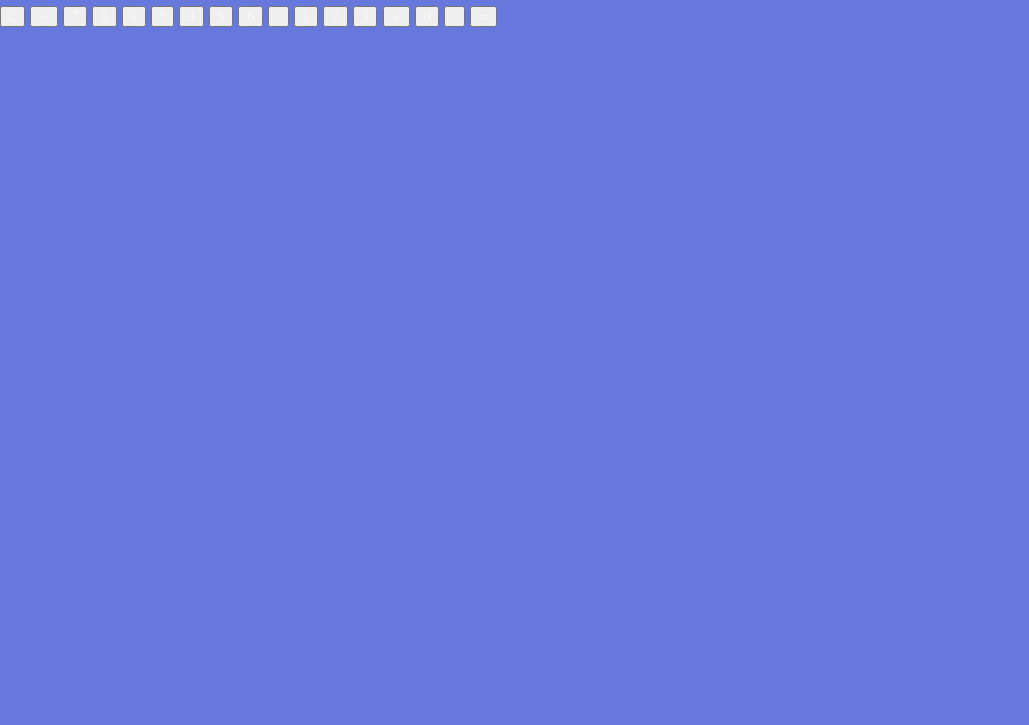
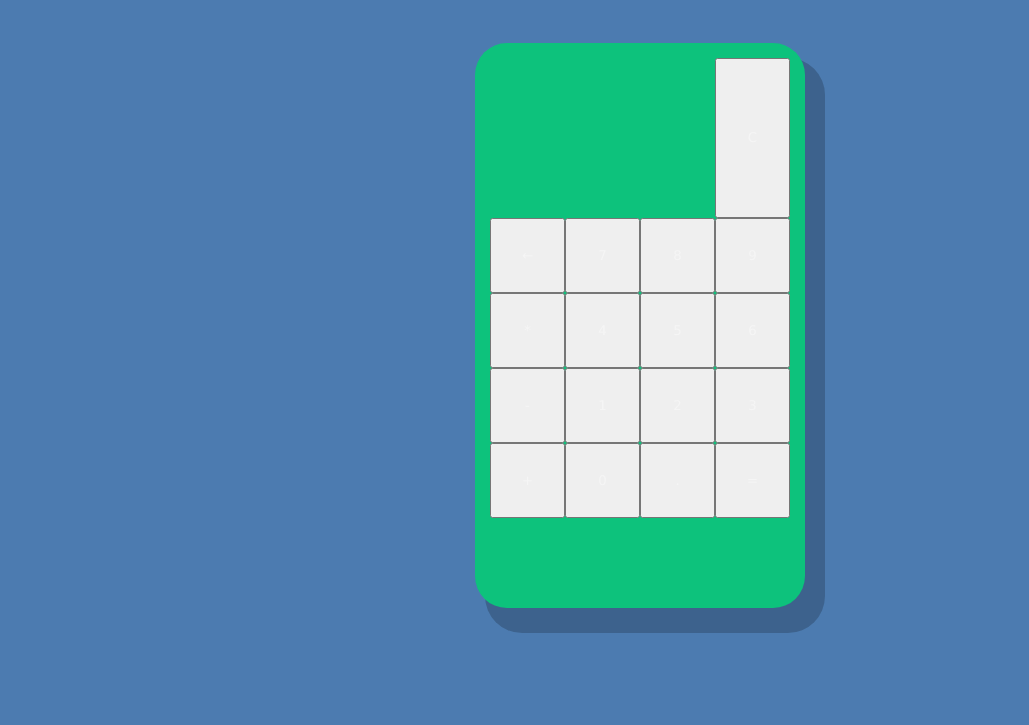
Before and after one commit to 20401/calculadora, a plain HTML site: page index.html in a window 1280 px wide. Shown: the part 75-800 px from the top of the page, without its empty margins (0-1029 px from the left). Drawn offline with Linux system fonts and the light colour scheme.

Commit message:
se ubican los botones en el medio y de le da forma al documento

```diff
--- a/index.html
+++ b/index.html
@@ -9,30 +9,30 @@
     <link rel="stylesheet" href="style.css">
 </head>
 
-<body>
-    <h1>LA CALCULADORA ES EL INICO DE LA PROGRAMACION</h1>
-    <div clase"contenedor">
-        <div clase "calculadora">
-            <div clase "display"></div>
+<body >
+<!--para la rama head <h1>LA CALCULADORA ES EL INICO DE LA PROGRAMACION</h1>-->
+    <div class="container">
+        <div class= "calculadora">
+            <div class= "display"></div>
             <div id="valor-ant"></div>
             <div id="valor-act"></div>
-            <button clase "col-2">C</button>
+            <button class= "col-2">C</button>
             <button>&larr;</button>
-            <button clase "numero">7</button>
-            <button clase "numero">8</button>
-            <button clase "numero">9</button>
-            <button clase "operador">*</button>
-            <button clase "numero">4</button>
-            <button clase "numero">5</button>
-            <button clase "numero">6</button>
-            <button clase "operador">-</button>
-            <button clase "numero">1</button>
-            <button clase "numero">2</button>
-            <button clase "numero">3</button>
-            <button clase "operador">+</button>
-            <button clase "numero" "col-2">0</button>
-            <button clase "numero">.</button>
-            <button clase "operador">=</button>
+            <button class= "numero">7</button>
+            <button class= "numero">8</button>
+            <button class="numero">9</button>
+            <button class= "operador">*</button>
+            <button class= "numero">4</button>
+            <button class= "numero">5</button>
+            <button class= "numero">6</button>
+            <button class= "operador">-</button>
+            <button class= "numero">1</button>
+            <button class= "numero">2</button>
+            <button class= "numero">3</button>
+            <button class= "operador">+</button>
+            <button class= "numero" "col-2">0</button>
+            <button class= "numero">.</button>
+            <button class= "operador">=</button>
 
         </div>
     </div>
--- a/style.css
+++ b/style.css
@@ -1,16 +1,29 @@
-*{
+* {
     font-family: Verdana, Geneva, Tahoma, sans-serif;
-    color: whitesmoke;
+    color      : whitesmoke;
 }
 
-body{
-    margin:0;
-    background-color: rgba(15, 43, 199, 0.637);
+body {
+    margin          : 0;
+    background-color: #225c9ece;
 }
-.contenedor{
-    display:flex;
+
+/*aqui se inicia a centrar el contenedor completo al centro */
+.container {
+    display        : flex;
     justify-content: center;
-    align-items: center;
-    height: 100vh;
+    align-items    : center;
+    height         : 100vh;
 
-}s
+}
+/*aqui se modifican los botones */
+.calculadora {
+    display:grid;
+    grid-template-columns: repeat(4, 75px);
+    grid-template-rows: 160px repeat(5, 75px);
+    background: rgb(13, 194, 124);
+    padding: 15px;
+    border-radius: 32px;
+    box-shadow: 15px 20px 0px 5px #00000033;
+
+}
```
